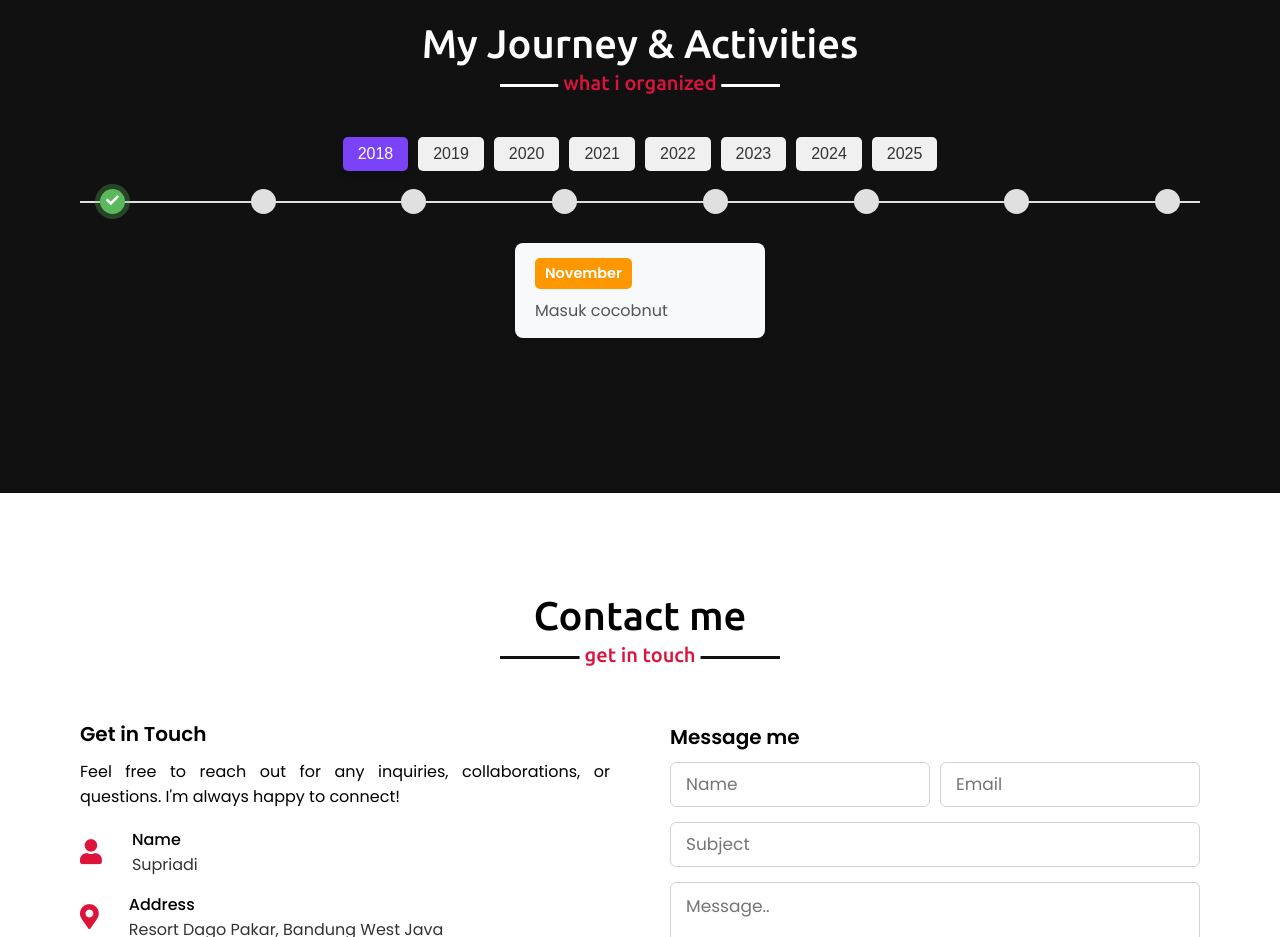
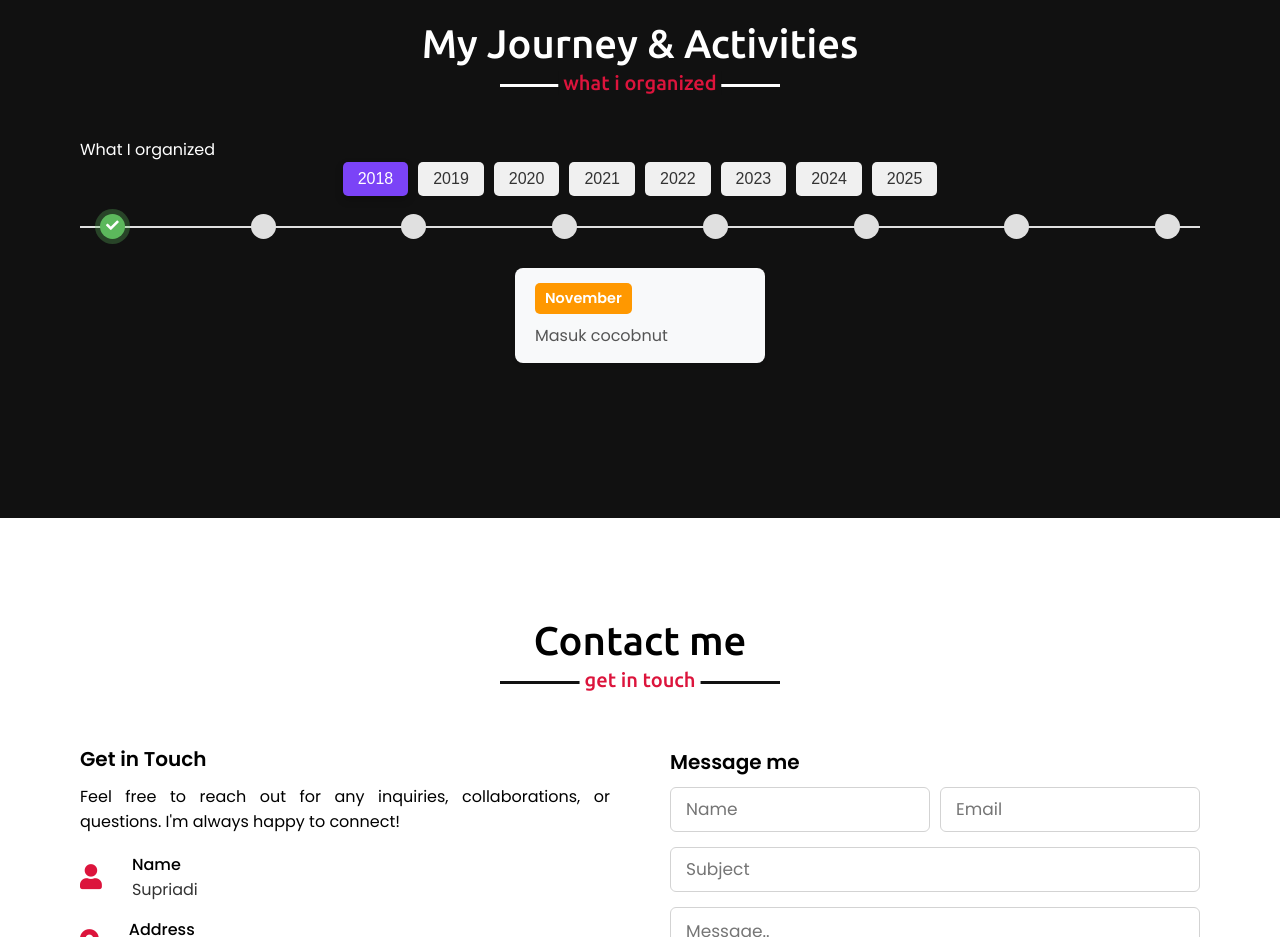
Before and after one commit to obocloud/portofolio, a plain HTML site: page index.html in a window 1280 px wide. Shown: the part 5800-6737 px from the top of the page. Drawn offline with nearby package versions, Linux system fonts and the light colour scheme.

Commit message:
Update index.html

```diff
--- a/index.html
+++ b/index.html
@@ -397,7 +397,7 @@
     <section class="activities" id="activities">
     <div class="max-width">
         <h2 class="title">My Journey & Activities</h2>
-
+        <div class="sub-title">What I organized</div>
         <div class="timeline-header">
             <button class="timeline-button active" data-year="2018">2018</button>
             <button class="timeline-button" data-year="2019">2019</button>
@@ -408,7 +408,6 @@
             <button class="timeline-button" data-year="2024">2024</button>
             <button class="timeline-button" data-year="2025">2025</button>
         </div>
-
         <div class="timeline-line-with-dots">
             <div class="dot active-dot" data-year="2018"></div>
             <div class="dot" data-year="2019"></div>
@@ -419,67 +418,58 @@
             <div class="dot" data-year="2024"></div>
             <div class="dot" data-year="2025"></div>
         </div>
-
         <div class="timeline-content-wrapper">
-
             <div class="timeline-year-content active-content" id="content-2018">
                 <div class="timeline-month-item">
                     <p class="month-tab tab-orange">November</p>
                     <p class="description">Masuk cocobnut</p>
                 </div>
             </div>
-
             <div class="timeline-year-content" id="content-2019">
                 <div class="timeline-month-item">
                     <p class="month-tab tab-purple">Maret</p>
                     <p class="description">Jadi anggota</p>
                 </div>
             </div>
-
             <div class="timeline-year-content" id="content-2020">
                 <div class="timeline-month-item">
                     <p class="month-tab tab-blue">Januari</p>
                     <p class="description">Humas</p>
                 </div>
             </div>
-
             <div class="timeline-year-content" id="content-2021">
                 <div class="timeline-month-item">
                     <p class="month-tab tab-orange">Oktober</p>
                     <p class="description">Sekertaris</p>
                 </div>
             </div>
-
             <div class="timeline-year-content" id="content-2022">
                 <div class="timeline-month-item">
                     <p class="month-tab tab-purple">Agustus</p>
                     <p class="description">Fokus kuliah</p>
                 </div>
             </div>
-
             <div class="timeline-year-content" id="content-2023">
                 <div class="timeline-month-item">
                     <p class="month-tab tab-blue">Februari</p>
                     <p class="description">Lulus kuliah</p>
                 </div>
             </div>
-
             <div class="timeline-year-content" id="content-2024">
                 <div class="timeline-month-item">
                     <p class="month-tab tab-orange">Agustus</p>
                     <p class="description">Kuliah S2</p>
                 </div>
             </div>
-
             <div class="timeline-year-content" id="content-2025">
                 <div class="timeline-month-item">
                     <p class="month-tab tab-purple">September</p>
                     <p class="description">Kuliah S2</p>
                 </div>
             </div>
-
-        </div> </div>
-    </section>
+        </div>
+    </div>
+</section>
     <!-- contact section start -->
     <section class="contact" id="contact">
         <div class="max-width">
```
